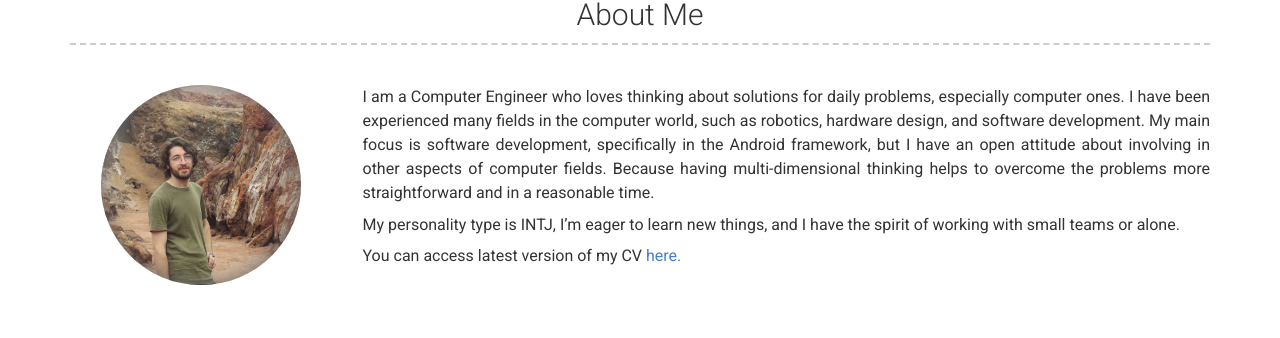
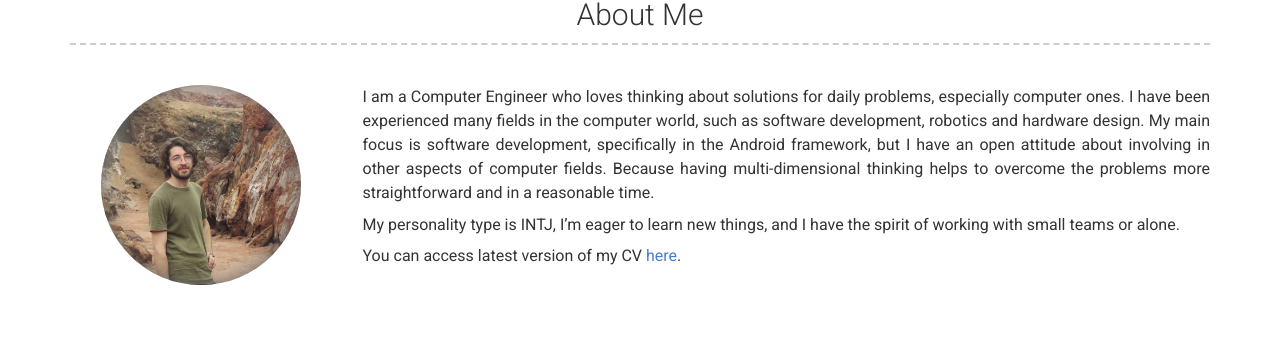
Before and after one commit to erfangholami/erfangholami.github.io, a Jekyll site: the page built from index.md, in a window 1280 px wide and 1400 px high. Shown: the part 217-555 px from the top of the window. Built offline with Jekyll 4.4.1, drawn with Linux system fonts in a browser that asks for light colours; nearby versions of some CDN libraries; some of the changed text lies outside the part shown.

Commit message:
fix some points and make vidos flexiable size

```diff
--- a/_config.yml
+++ b/_config.yml
@@ -1,6 +1,6 @@
 # Site
 repository: Git repository where your resume will be hosted, only required if you are hosting on GitHub (eg. sproogen/modern-resume-theme)
-# favicon: Directory of your favicon (eg. images/favicon.ico)(optional)
+favicon: assets/favicon.png
 
 # Personal info
 name: Erfan Gholami
@@ -47,11 +47,11 @@ additional_links:
 # about_profile_image: Directory of profile image (eg. images/profile.jpg)
 about_profile_image: images/profile.jpg
 about_content: | # this will include new lines to allow paragraphs
-  I am a Computer Engineer who loves thinking about solutions for daily problems, especially computer ones. I have been experienced many fields in the computer world, such as robotics, hardware design, and software development. My main focus is software development, specifically in the Android framework, but I have an open attitude about involving in other aspects of computer fields. Because having multi-dimensional thinking helps to overcome the problems more straightforward and in a reasonable time.
+  I am a Computer Engineer who loves thinking about solutions for daily problems, especially computer ones. I have been experienced many fields in the computer world, such as software development, robotics and hardware design. My main focus is software development, specifically in the Android framework, but I have an open attitude about involving in other aspects of computer fields. Because having multi-dimensional thinking helps to overcome the problems more straightforward and in a reasonable time.
 
   My personality type is INTJ, I’m eager to learn new things, and I have the spirit of working with small teams or alone.
 
-  You can access latest version of my CV <a href="https://docs.google.com/viewer?url=http://erfangholami.github.io/extra/ErfanGholamiCV.pdf" target="_blank" type="application/pdf">here.</a>
+  You can access latest version of my CV <a href="https://docs.google.com/viewer?url=http://erfangholami.github.io/extra/ErfanGholamiCV.pdf" target="_blank" type="application/pdf">here</a>.
 
 # Write an awesome description about yourself here, this supports markdown, so you can add [links](http://foobar.com) and highlight things <mark>like this</mark>.
 
@@ -75,7 +75,7 @@ experience_title: Experience #(Use this to override about experience section tit
 # More Section
 # more_title: A Little More About Me #(Use this to override about more section title)
 more_content: | # this will include new lines to allow paragraphs
-  I enjoy searching in other people's codes, hiking, traveling, hanging around with friends, analyzing political events, listening to music and etc 😊
+  I enjoy searching in other people's codes, hiking, traveling, hanging around with friends, analyzing political events, listening to music and etc. 😊
 
 # Footer
 footer_show_references: true
```
Also changed, not shown: _data/projects.yml (+14 -3 lines), assets/favicon.png (added).
